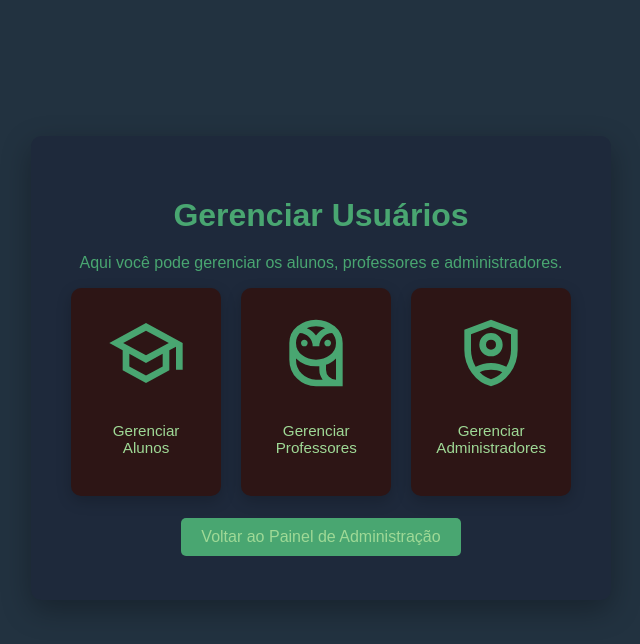
After one commit to Eduardo499/Sistema-Universitario, a Django app: page /users/users/ in a window 1280 px wide. The commit adds this page. Shown: the top 644 px of the page, without its empty margins (319-959 px from the left). Run offline with Django 5.2, Linux system fonts and the light colour scheme.

Commit message:
painel de administração de usuários

```diff
--- a/accounts/templates/accounts/admin_home.html
+++ b/accounts/templates/accounts/admin_home.html
@@ -7,7 +7,7 @@
         <p class="admin-subtitle">Bem-vindo ao painel de administrador.</p>
 
         <div class="admin-grid">
-            <a href="">
+            <a href="{% url 'users:users_home' %}">
             <div class="admin-card">
                 <img src="{% static 'core/icons/user-management.svg' %}" alt="Gerenciamento de Usuários" class="admin-image">
                 <p>Gerenciamento de Usuários</p>
--- a/system/urls.py
+++ b/system/urls.py
@@ -23,5 +23,5 @@ urlpatterns = [
     path('admin/', admin.site.urls),
     path('cursos/', include('cursos.urls')),
     path('configs/', include('configs.urls')),
-    #path('users/', include('users.urls')),
+    path('users/', include('users.urls')),
 ]
--- /dev/null
+++ b/users/templates/users/users_home.html
@@ -0,0 +1,27 @@
+{% extends 'base.html' %}
+{% load static %}
+
+{% block content %}
+    <div class="admin-container">
+        <h1>Gerenciar Usuários</h1>
+        <p>Aqui você pode gerenciar os alunos, professores e administradores.</p>
+        <div class="admin-grid">
+            <div class="admin-card">
+                <img src="{% static 'core/icons/student.svg' %}" alt="Gerenciar Alunos" class="admin-image">
+                <p>Gerenciar Alunos</p>
+            </div>
+            <div class="admin-card">
+                <img src="{% static 'core/icons/owl.svg' %}" alt="Gerenciar Professores" class="admin-image">
+                <p>Gerenciar Professores</p>
+            </div>
+            <div class="admin-card">
+                <img src="{% static 'core/icons/admin.svg' %}" alt="Gerenciar Administradores" class="admin-image">
+                <p>Gerenciar Administradores</p>
+            </div>
+        </div>
+        <br>
+        <a href="{% url 'accounts:admin_home' %}">
+            <button>Voltar ao Painel de Administração</button>
+        </a>
+    </div>
+{% endblock %}
--- /dev/null
+++ b/users/urls.py
@@ -0,0 +1,9 @@
+from django.urls import path
+from .views import *
+
+app_name = 'users'
+
+urlpatterns = [
+    path('users/', users, name='users_home'),
+
+]
--- a/users/views.py
+++ b/users/views.py
@@ -1,3 +1,5 @@
 from django.shortcuts import render
 
 # Create your views here.
+def users(request):
+    return render(request, 'users/users_home.html')
```
Also changed, not shown: core/static/core/icons/admin.svg (added), core/static/core/icons/owl.svg (added), core/static/core/icons/student.svg (added).
